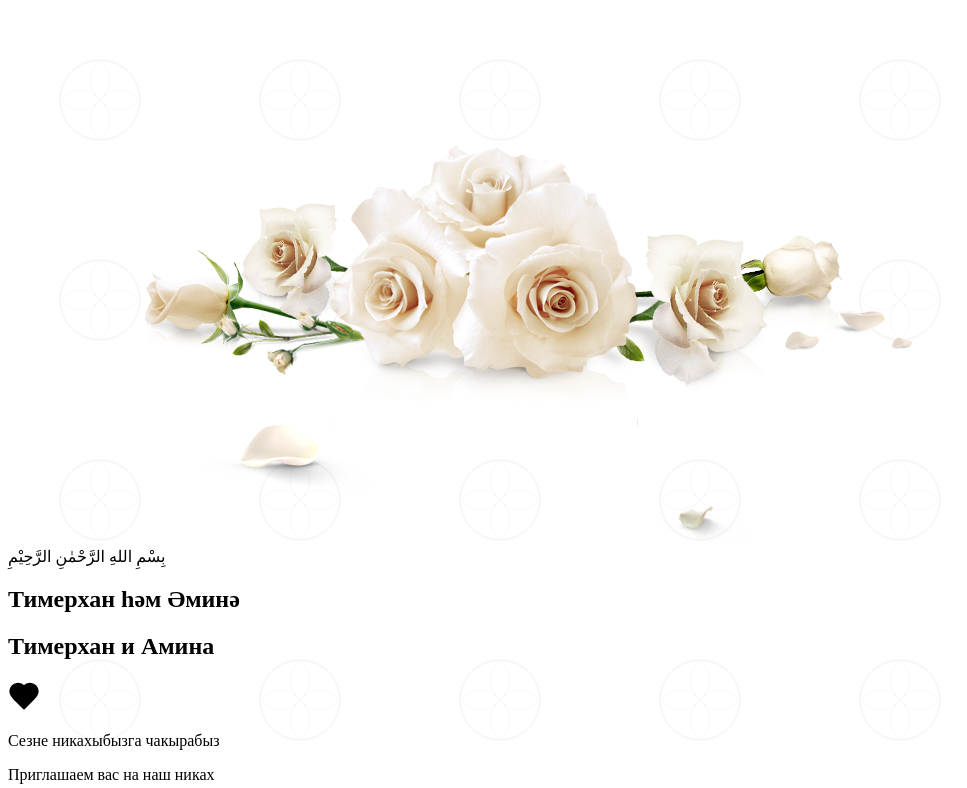
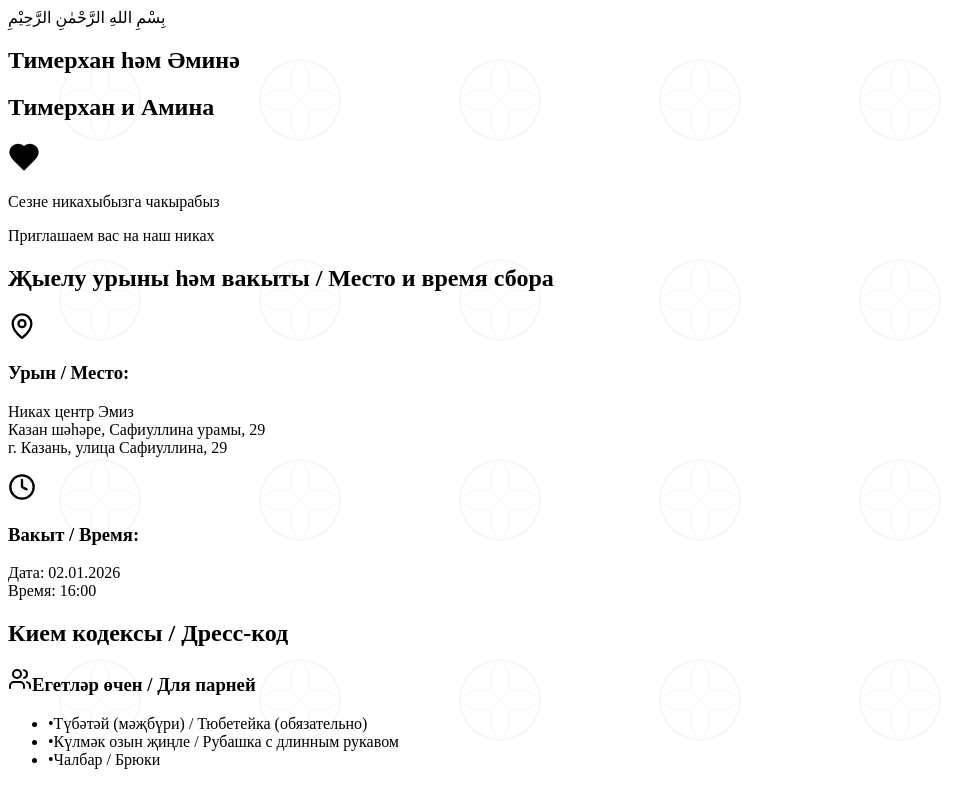
Before and after one commit to Timer-han/nikah_invitation, a React (Vite) app: page / in a window 1280 px wide. Shown: the top 788 px of the page, without its empty margins (0-967 px from the left). Built offline with nearby package versions, Linux system fonts and the light colour scheme; the HTML template or start-up script is replaced by a standard one.

Commit message:
FIX: delete roses pic

```diff
--- a/src/components/NikahInvitation.jsx
+++ b/src/components/NikahInvitation.jsx
@@ -49,6 +49,7 @@ const NikahInvitation = () => {
     alt="rose"
     className={`absolute w-200 h-200 ${className}`}
     style={style}
+    viewBox="0 0 100 100"
   />
 );
   // const Rose = ({ className = "", style = {} }) => (
@@ -70,8 +71,10 @@ const NikahInvitation = () => {
     <div className="min-h-screen bg-gradient-to-b from-green-50 via-white to-green-50 text-gray-800 relative overflow-hidden">
       {ornamentPattern}
 
-      {/* Декоративные розы */}
-      <Rose className="top-[50vh] left-20 opacity-40 z-10" style={{ transform: `translateY(${scrollY * 0.2}px)` }} />
+      {/* Декоративные розы
+      <div className="fixed top-[75vh] left-1/2 -translate-x-1/2 z-10 pointer-events-none" style={{ transform: `translateY(-50%, ${scrollY * 0.1}px)` }}>
+        <Rose className="opacity-40" />
+      </div> */}
 
       {/* <Rose className="top-40 right-20 opacity-30" style={{ transform: `translateY(${scrollY * 0.15}px)` }} />
       <Rose className="bottom-40 left-20 opacity-35" style={{ transform: `translateY(${-scrollY * 0.1}px)` }} />
```
